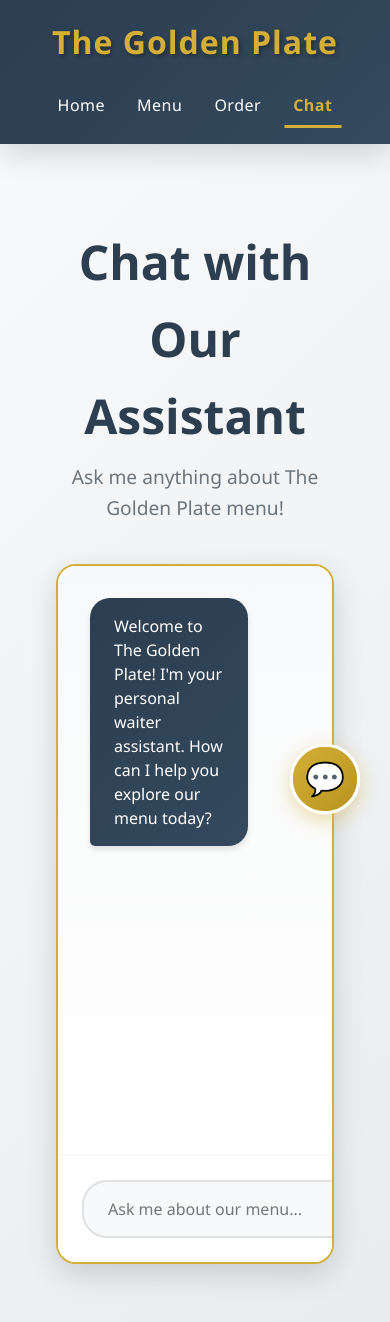
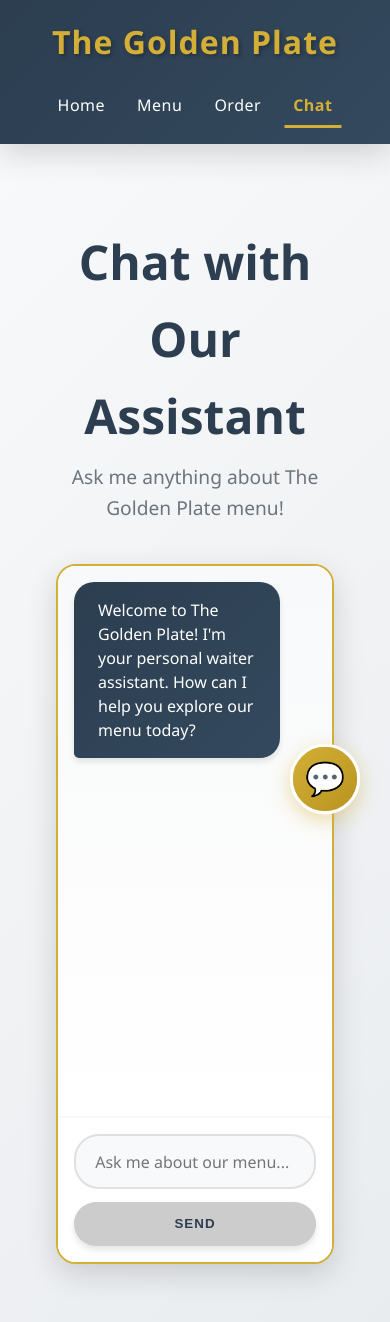
Before and after one commit to westfallt13/restaurantproject, a React (Vite) app: page /chatbot in a window 390 px wide. Shown: the top 1322 px of the page. Built offline with nearby package versions, Linux system fonts and the light colour scheme; no server answers.

Commit message:
Fixed chat page for mobile devices.

```diff
--- a/src/App.css
+++ b/src/App.css
@@ -774,11 +774,37 @@ body {
 
 /* Responsive Design */
 @media (max-width: 1024px) {
+
   .menu-grid {
     grid-template-columns: repeat(auto-fill, minmax(250px, 1fr));
     gap: 2rem;
   }
+
+  .chat-input-form {
+    flex-direction: column;
+    padding: 1rem;
+    gap: 0.8rem;
+  }
+
+  .chat-input {
+    width: 100%;
+    padding: 0.9rem 1.2rem;
+  }
+
+  .chat-send-button {
+    width: 100%;
+    padding: 0.9rem;
+  }
+
+  .message-bubble {
+    max-width: 85%;
+  }
+
+  .chat-messages {
+    padding: 1rem;
+  }
 }
+
 
 @media (max-width: 768px) {
   .navbar-container {
```
